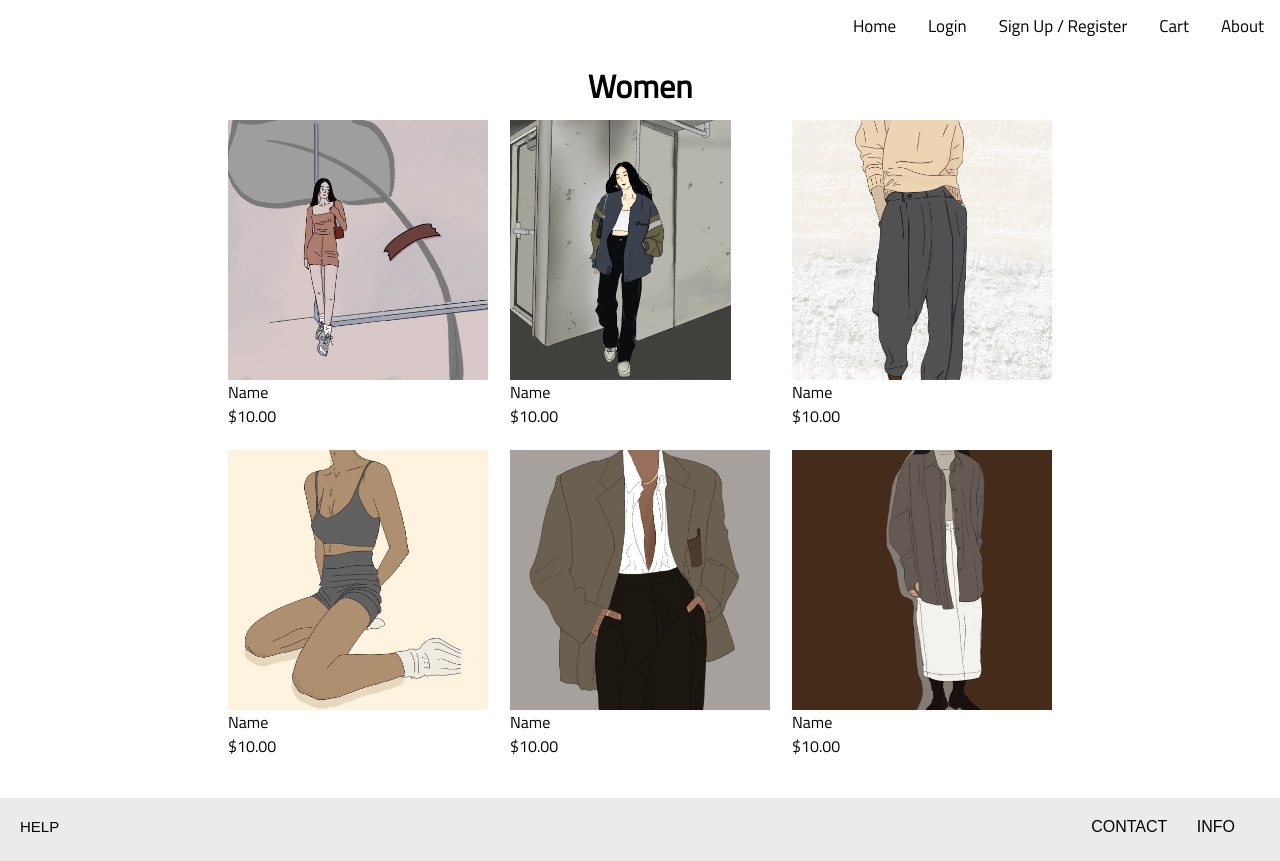
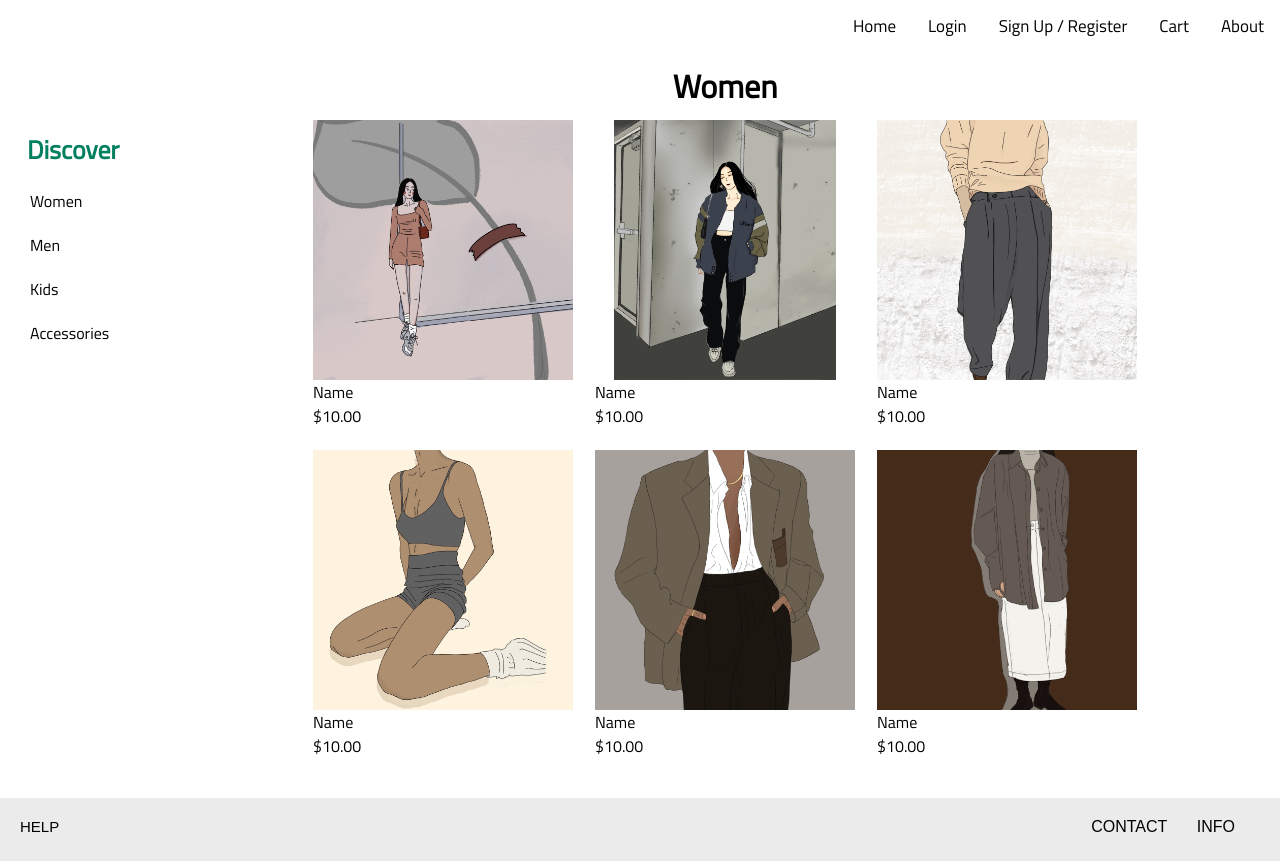
Before and after one commit to kfang00/merit-winter-project, a Flask app: page /women in a window 1280 px wide. Run offline with Flask 2, Linux system fonts and the light colour scheme.

Commit message:
side navbar

```diff
--- a/static/about-and-help.css
+++ b/static/about-and-help.css
@@ -1,7 +1,9 @@
 @import url("https://fonts.googleapis.com/css?family=Playfair Display");
 .about-h1{
     font-size: 3em;
-    margin: 0 0 1% 1.5%;
+    margin: 0px 5% 2% 5%;
+    text-align: center;
+    border-bottom: 3.5px solid #008060;
 }
 .about-content{
     margin: 0 3% 2%;
@@ -27,13 +29,13 @@
     padding: 0.5% 5%;
     font-size: 2.25em;
     margin: 0 1.5%;
-    color: #3EB489;
+    color: #008060;
     background-color: white;
     font-family: 'Playfair Display', 'Titillium Web', sans-serif;
 }
 .category:hover{
     transition: 1s;
-    background-color: #3EB489;
+    background-color: #008060;
     color: white;
 }
 .help-header {
@@ -64,7 +66,7 @@ input[type='checkbox']{
     display: block;
     text-align: left;
     padding: 6px 8px 6px 16px;
-    border-bottom: 2px solid #3EB489;
+    border-bottom: 2px solid #008060;
     width: 90%;
     margin-left: 3%;
     font-size: 1.25em;
@@ -82,7 +84,7 @@ input[type='checkbox']{
     display: inline-block;
     border-top: 5px solid transparent;
     border-bottom: 5px solid transparent;
-    border-left: 5px solid #3EB489;
+    border-left: 5px solid #008060;
     margin-right: .7rem;
     transform: translateY(-2px);
     transition: transform .2s;
--- a/static/cartstyle.css
+++ b/static/cartstyle.css
@@ -42,6 +42,11 @@
     line-height: 45px;
     text-align: center;
     font-size: 20px;
+    font-size: 1.7em;
+}
+
+.section .cartH h3 {
+    padding-bottom: 10px;
     border-bottom: 2px solid black;
 }
 
--- a/static/login-signup.css
+++ b/static/login-signup.css
@@ -56,3 +56,9 @@
 .login-form {
     min-height: 72vh;
 }
+
+#password-message {
+    font-size: 0.8em;
+    padding: 0px;
+    color:#008060;
+}
--- a/static/product.css
+++ b/static/product.css
@@ -1,31 +1,35 @@
 .kids-h1, .men-h1, .women-h1, .accessory-h1{
+    margin-left: 170px;
     text-align: center;
     padding: 10px;
 }
 
 .product-div {
+    margin-left: 170px;
     display: grid;
     grid-template-columns: 260px 260px 260px;
     grid-gap: 22px;
     justify-content: center;
 }
 
-@media (max-width: 875px) {
+@media (max-width: 1050px) {
     .product-div {
         grid-template-columns: 260px 260px;
     }
 }
 
-@media (max-width: 590px) {
+@media (max-width: 780px) {
     .product-div {
         grid-template-columns: 260px;
     }
 }
 
 .product-div figure {
-
+    display: flex;
+    flex-direction: column;
 }
 
 .product-div .product-img{
+    margin: auto;
     height: 260px;
 }
--- /dev/null
+++ b/static/sidenav.css
@@ -0,0 +1,24 @@
+.sidenav {
+    width: 170px;
+    position: fixed;
+    left: 0px;
+}
+
+.sidenav h3 {
+    padding: 10px 20px 10px 27px;
+    font-size: 1.6em;
+    color:#008060;
+}
+
+.sidenav a {
+    display: block;
+    padding: 10px 20px 10px 30px;
+}
+
+.sidenav a:hover {
+    color: #008060;
+}
+
+.sidenav a:active {
+    color: #008060;
+}
--- a/templates/index.html
+++ b/templates/index.html
@@ -12,6 +12,7 @@
 	<link rel="stylesheet" type="text/css" href="static/homepage.css"/>
 	<link rel="stylesheet" type="text/css" href="static/product.css"/>
 	<link rel="stylesheet" type="text/css" href="static/about-and-help.css"/>
+	<link rel="stylesheet" type="text/css" href="static/sidenav.css"/>
 </head>
 
 <body id = "home-body">
--- a/templates/signup.html
+++ b/templates/signup.html
@@ -19,10 +19,11 @@
     <input type = "email" name = "email" required>
     <label for = "bday">Birthday*</label>
     <input type = "date" name = "bday" required>
-    <label for = "password">Password (8 characters minimum, at least 1 number and 1 lowercase letter)*</label>
+    <label for = "password">Password*</label>
     <input type = "password" name = "password" required
         pattern="(?=.*\d)(?=.*[a-z]).{6,25}"
         title="Must contain at least one number and one lowercase letter, and at least 6 or more characters">
+    <label for = "password" id = "password-message">Note: 8 characters minimum, at least 1 number and 1 lowercase letter</label>
     <label for = "confirm-password">Confirm Password*</label>
     <input type = "password" name = "confirm-password" required>
     <button type="submit">Register</button>
--- a/templates/women.html
+++ b/templates/women.html
@@ -5,6 +5,13 @@
 {% endblock %}
 
 {% block content %}
+<div class="sidenav">
+    <h3>Discover</h3>
+    <a href="/women">Women</a>
+    <a href="/men">Men</a>
+    <a href="/kids">Kids</a>
+    <a href="/accessory">Accessories</a>
+</div>
 <div class = "product-div">
     <figure>
         <img src = "static/images/women1.png" class = "product-img">
```
Also changed, not shown: templates/accessory.html (+7 -0 lines), templates/kids.html (+7 -0 lines), templates/men.html (+7 -0 lines).
